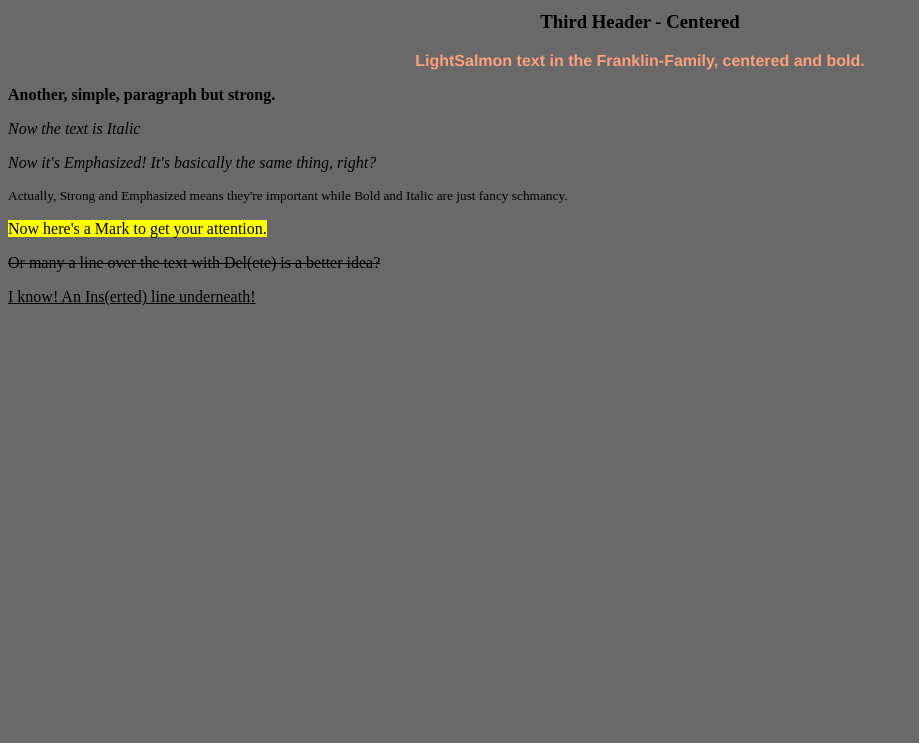
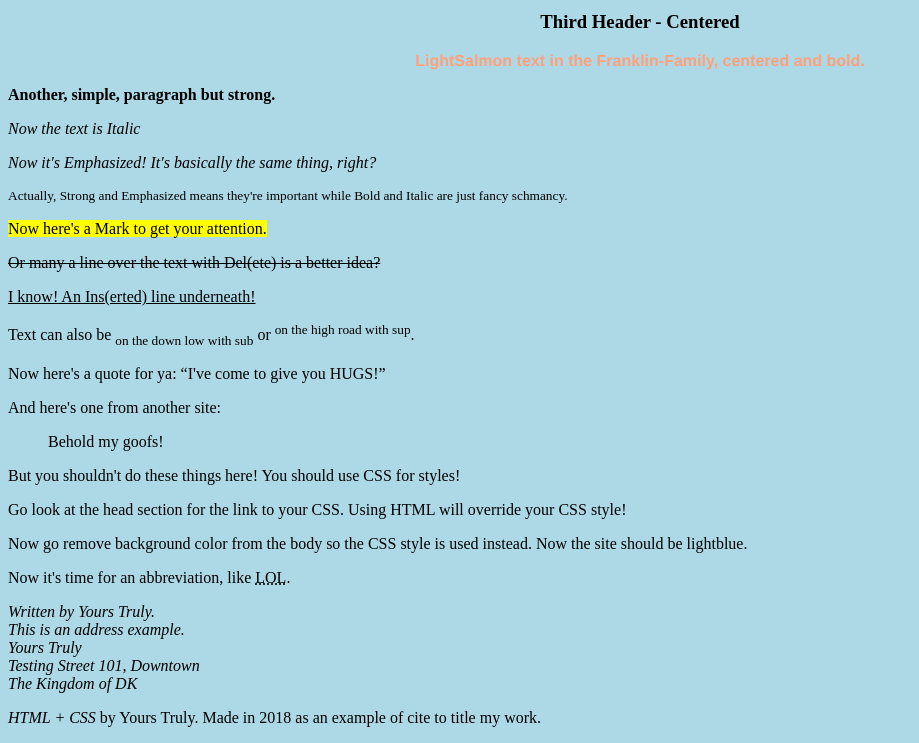
Before and after one commit to AndersSkovNielsen/FirstWebsite, a plain HTML site: page Index.htm in a window 1280 px wide. Shown: the part 221-964 px from the top of the page, without its empty margins (0-919 px from the left). Before the commit the page ends 800 px from the top, so only its background shows below. Drawn offline with Linux system fonts and the light colour scheme.

Commit message:
Much has been done.

```diff
--- a/Index.htm
+++ b/Index.htm
@@ -1,8 +1,9 @@
 <html>
     <head>
         <title>Awesome Website</title>
+        <link rel="stylesheet" href="styles.css">
     </head>
-    <body style="background-color:dimgray">
+    <body>
         <h1 style="color:goldenrod">Goldenrod-Colored Header</h1>
         <p style="font-family:'Courier New', Courier, monospace; color:maroon">Courier-Family Paragraph with Maroon color.</p>
 
@@ -20,7 +21,27 @@
         <p><mark>Now here's a Mark to get your attention.</mark></p>
         <p><del>Or many a line over the text with Del(ete) is a better idea?</del></p>
         <p><ins>I know! An Ins(erted) line underneath!</ins></p>
+        <p>Text can also be <sub>on the down low with sub</sub> or <sup>on the high road with sup</sup>.</p>
+        <p>Now here's a quote for ya: <q>I've come to give you HUGS!</q></p>
+        <p>And here's one from another site:</p>
+        <blockquote cite="http://www.twitter.com/thewishblade">
+            Behold my goofs!
+        </blockquote>
 
+        <p>But you shouldn't do these things here! You should use CSS for styles!</p>
+        <p>Go look at the head section for the link to your CSS. Using HTML will override your CSS style!</p>
+        <p>Now go remove background color from the body so the CSS style is used instead. Now the site should be lightblue.</P>
+
+        <p>Now it's time for an abbreviation, like <abbr title="Laughing Out Loud">LOL</abbr>.</p>
+        <address>
+            Written by Yours Truly.<br>
+            This is an address example.<br>
+            Yours Truly<br>
+            Testing Street 101, Downtown<br>
+            The Kingdom of DK
+        </address>
+
+        <p><cite>HTML + CSS</cite> by Yours Truly. Made in 2018 as an example of cite to title my work.</p>
 
     </body>
 
--- /dev/null
+++ b/styles.css
@@ -0,0 +1,3 @@
+body{
+    background-color: lightblue;
+}
```
